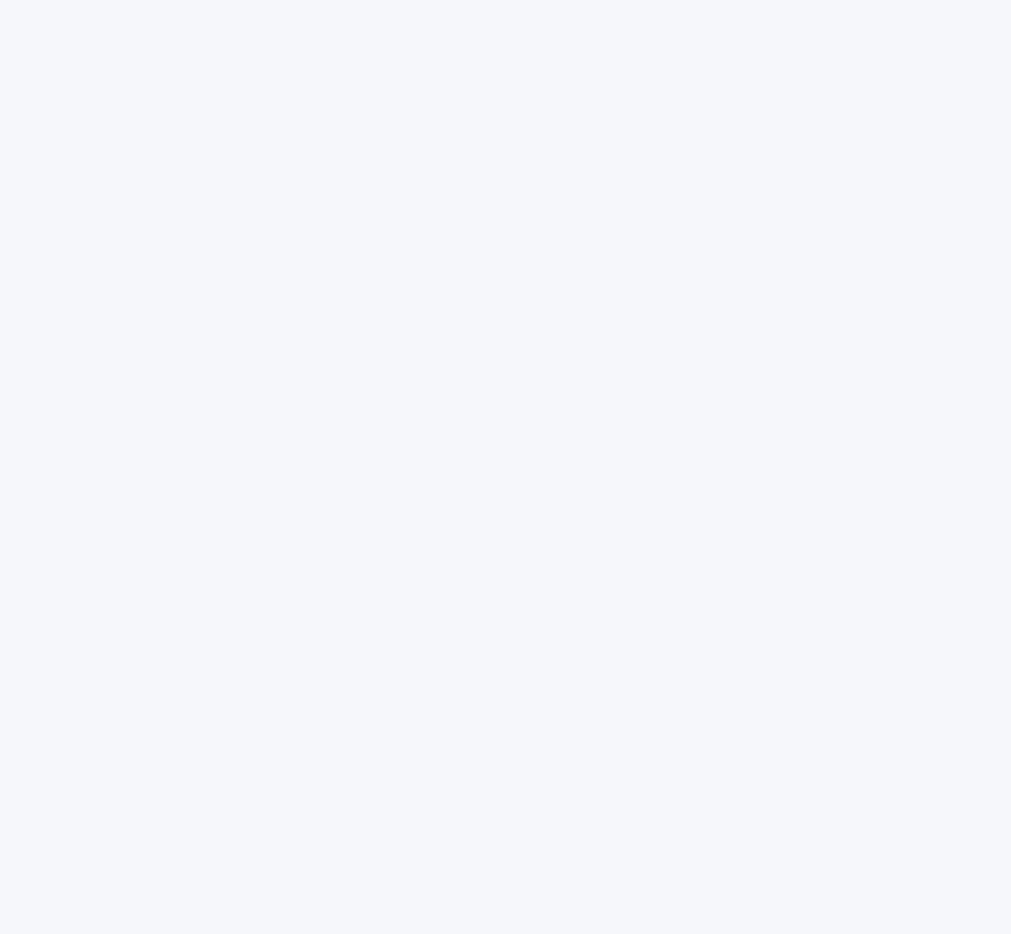
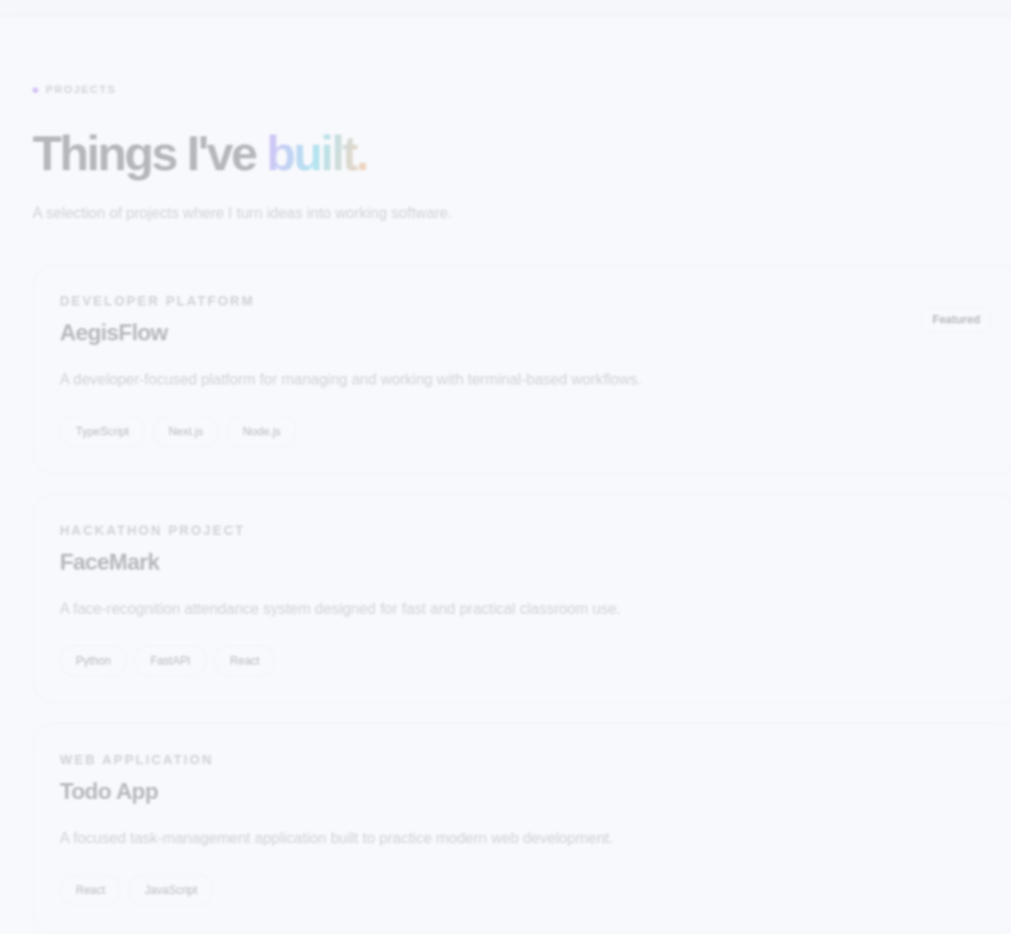
Before and after one commit to jyotish6699/jyotish-portfolio, a Next.js app: page / in a window 1280 px wide. Shown: the part 2480-3414 px from the top of the page, without its empty margins (114-1125 px from the left). Before the commit the page ends 2400 px from the top, so only its background shows below. Built offline with nearby package versions, Linux system fonts and the light colour scheme.

Commit message:
feat: add projects card
Add reusable project presentation with centralized project data and AegisFlow as the featured project.

```diff
--- a/src/app/page.tsx
+++ b/src/app/page.tsx
@@ -1,6 +1,7 @@
 import { AboutCard } from "@/components/about/AboutCard";
 import { CardStack } from "@/components/cards/CardStack";
 import { HeroCard } from "@/components/hero/HeroCard";
+import { ProjectsCard } from "@/components/projects/ProjectsCard";
 import { SkillsCard } from "@/components/skills/SkillsCard";
 
 export default function Home() {
@@ -11,6 +12,7 @@ export default function Home() {
           <HeroCard />
           <AboutCard />
           <SkillsCard />
+          <ProjectsCard />
         </CardStack>
       </div>
     </main>
--- /dev/null
+++ b/src/components/projects/ProjectItem.tsx
@@ -0,0 +1,54 @@
+import { Badge } from "@/components/ui/Badge";
+
+type ProjectItemProps = {
+  name: string;
+  type: string;
+  description: string;
+  technologies: string[];
+  featured?: boolean;
+};
+
+export function ProjectItem({
+  name,
+  type,
+  description,
+  technologies,
+  featured = false,
+}: ProjectItemProps) {
+  return (
+    <article className="group rounded-3xl border border-[var(--border)] bg-[var(--surface-solid)] p-6 transition-transform duration-300 hover:-translate-y-1 md:p-7">
+      <div className="flex flex-wrap items-center justify-between gap-3">
+        <div>
+          <p className="text-sm font-semibold uppercase tracking-[0.16em] text-[var(--muted)]">
+            {type}
+          </p>
+
+          <h3 className="mt-2 text-2xl font-semibold tracking-tight">
+            {name}
+          </h3>
+        </div>
+
+        {featured && (
+          <span className="rounded-full border border-[var(--border)] px-3 py-1 text-xs font-semibold">
+            Featured
+          </span>
+        )}
+      </div>
+
+      <p className="body-copy mt-5 max-w-2xl">
+        {description}
+      </p>
+
+      <div className="mt-6 flex flex-wrap gap-2">
+        {technologies.map((technology) => (
+          <Badge
+            key={technology}
+            className="px-3 py-1.5 text-xs"
+          >
+            {technology}
+          </Badge>
+        ))}
+      </div>
+    </article>
+  );
+}
--- /dev/null
+++ b/src/components/projects/ProjectsCard.tsx
@@ -0,0 +1,39 @@
+import { PortfolioCard } from "@/components/cards/PortfolioCard";
+import { SectionLabel } from "@/components/ui/SectionLabel";
+import { ProjectItem } from "@/components/projects/ProjectItem";
+import { projects } from "@/data/projects";
+
+export function ProjectsCard() {
+  return (
+    <PortfolioCard className="min-h-[70vh] p-8 md:p-12 lg:p-16">
+      <div className="relative z-10">
+        <SectionLabel>
+          Projects
+        </SectionLabel>
+
+        <div className="mt-8 max-w-3xl">
+          <h2 className="section-heading">
+            Things I&apos;ve{" "}
+            <span className="gradient-text">
+              built.
+            </span>
+          </h2>
+
+          <p className="body-copy mt-6 max-w-2xl text-lg">
+            A selection of projects where I turn ideas into
+            working software.
+          </p>
+        </div>
+
+        <div className="mt-10 grid gap-5">
+          {projects.map((project) => (
+            <ProjectItem
+              key={project.name}
+              {...project}
+            />
+          ))}
+        </div>
+      </div>
+    </PortfolioCard>
+  );
+}
--- /dev/null
+++ b/src/data/projects.ts
@@ -0,0 +1,26 @@
+export const projects = [
+  {
+    name: "AegisFlow",
+    type: "Developer Platform",
+    description:
+      "A developer-focused platform for managing and working with terminal-based workflows.",
+    technologies: ["TypeScript", "Next.js", "Node.js"],
+    featured: true,
+  },
+  {
+    name: "FaceMark",
+    type: "Hackathon Project",
+    description:
+      "A face-recognition attendance system designed for fast and practical classroom use.",
+    technologies: ["Python", "FastAPI", "React"],
+    featured: false,
+  },
+  {
+    name: "Todo App",
+    type: "Web Application",
+    description:
+      "A focused task-management application built to practice modern web development.",
+    technologies: ["React", "JavaScript"],
+    featured: false,
+  },
+];
```
